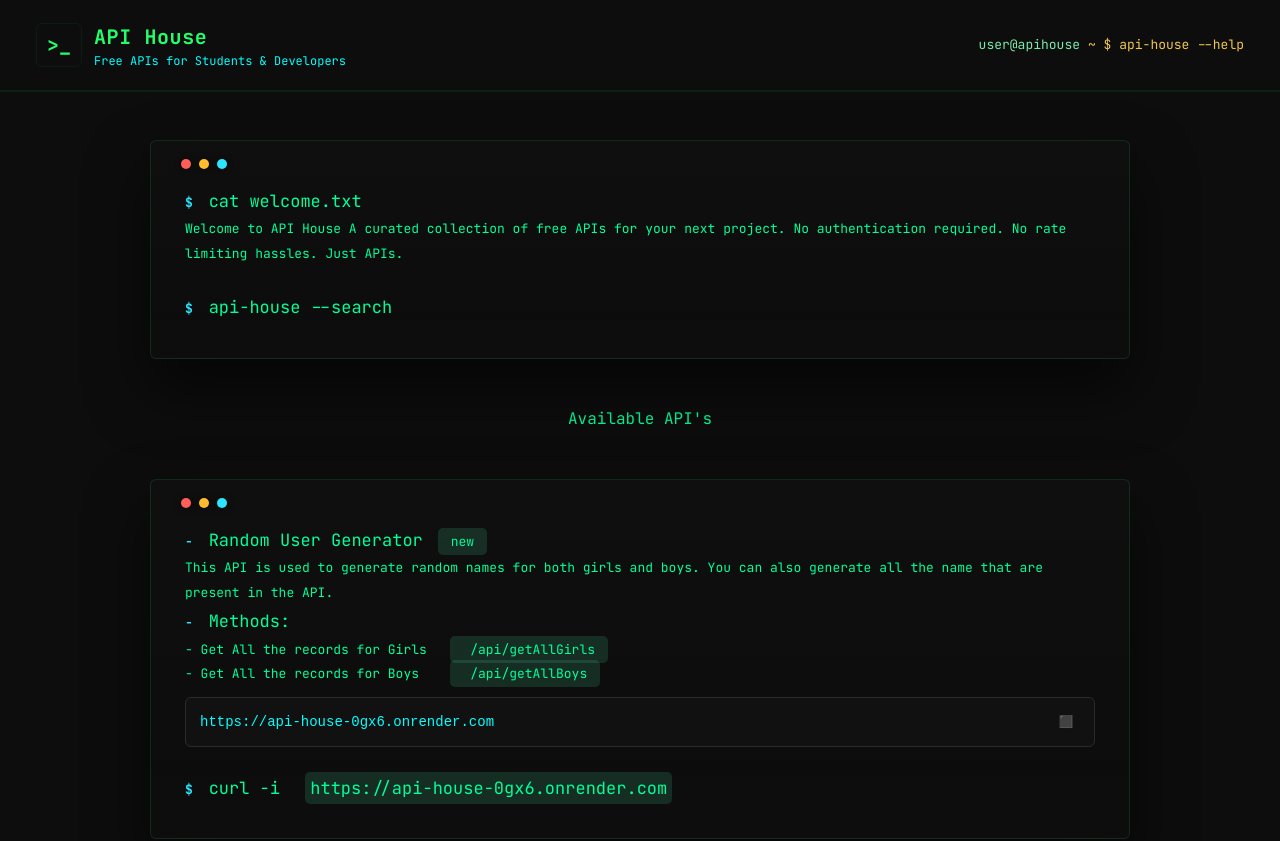
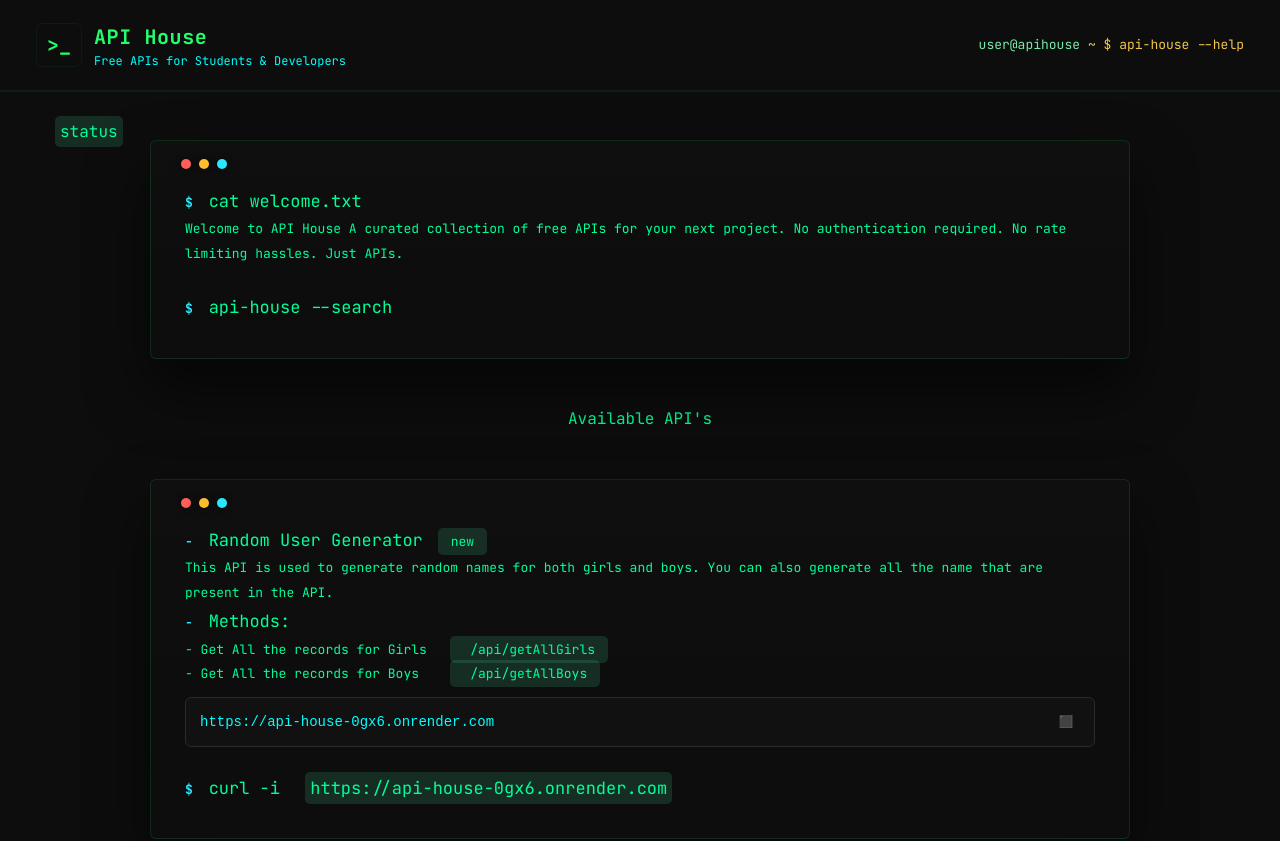
Before and after one commit to Vatsal-Verma/API-house, a React (Vite) app: page / in a window 1280 px wide. Shown: the top 841 px of the page. Built offline with nearby package versions, Linux system fonts and the light colour scheme.

Commit message:
commit new changes

```diff
--- a/index.html
+++ b/index.html
@@ -2,9 +2,9 @@
 <html lang="en">
   <head>
     <meta charset="UTF-8" />
-    <link rel="icon" type="image/svg+xml" href="/vite.svg" />
+    <link rel="icon" type="image/svg+xml" href="./src/assets/icon.svg" />
     <meta name="viewport" content="width=device-width, initial-scale=1.0" />
-    <title>api-cli</title>
+    <title>API-House</title>
   </head>
   <body>
     <div id="root"></div>
--- a/src/assets/components/Body.css
+++ b/src/assets/components/Body.css
@@ -18,6 +18,30 @@ html, body, #root {
   font-family: "JetBrains Mono", monospace;
   background: rgba(0, 0, 0, 0.63);
   color: var(--term-text);
+}
+
+body::-webkit-scrollbar {
+    width: 8px;
+}
+
+body::-webkit-scrollbar-track {
+    background: #0a0a0a;
+    border-radius: 10px;
+}
+
+body::-webkit-scrollbar-thumb {
+    background: rgb(5, 54, 5);
+    border-radius: 10px;
+    border: 2px solid #0a0a0a;
+}
+
+body::-webkit-scrollbar-thumb:hover {
+    background: #00d4aa;
+}
+
+
+body::-webkit-scrollbar-corner {
+    background: #0a0a0a;
 }
 
 .page-shell {.terminal-wrapper {
@@ -226,3 +250,63 @@ html, body, #root {
     margin: auto;
 
 }
+
+.sideNav {
+    position: fixed;
+    top: 0;
+    height: 100vh;
+    width: 400px;
+    padding: 20px;
+    overflow-y: auto;
+    transition: transform 0.5s ease, right 0.5s ease;
+    z-index: 150;
+    backdrop-filter: blur(20px);
+
+
+}
+
+.sideNav::-webkit-scrollbar {
+    width: 8px;
+}
+
+.sideNav::-webkit-scrollbar-track {
+    background: #0a0a0a;
+    border-radius: 10px;
+}
+
+.sideNav::-webkit-scrollbar-thumb {
+    background: rgb(5, 54, 5);
+    border-radius: 10px;
+    border: 2px solid #0a0a0a;
+}
+
+.sideNav::-webkit-scrollbar-thumb:hover {
+    background: #00d4aa;
+}
+
+
+.sideNav::-webkit-scrollbar-corner {
+    background: #0a0a0a;
+}
+
+
+.status-text {
+  margin-top: 50px;
+
+}
+
+.ul-list {
+  margin-top: 50px;
+  text-decoration: none;
+  list-style: none;
+  /* display: flex;
+  justify-content: center; */
+  /* text-align: center; */
+
+}
+
+.showNav {
+  position: absolute;
+  top: 15vh;
+  left: 40px;
+}
--- a/src/assets/components/Element.jsx
+++ b/src/assets/components/Element.jsx
@@ -6,6 +6,7 @@ import '@fortawesome/fontawesome-free/css/all.min.css';
 
 export default function Element() {
     const [copied, setCopied] = useState(false);
+    const [navBar, setNavBar] = useState(false);
 
     const handleCopy = () => {
         navigator.clipboard.writeText("https://api-house-0gx6.onrender.com");
@@ -54,6 +55,60 @@ export default function Element() {
             </main>
 
 
+        <div className="showNav" onClick={() => { setNavBar(true)}}>
+            <span className="status" style={{cursor: "pointer"}}>status</span>
+        </div>
+
+          { navBar && <div className="sideNav">
+                <center>
+                    <div className="status-text"> <span onClick={() => {
+                        console.log("btn clicked")
+                        setNavBar(false);
+                    }}> <span className="status" style={{cursor: "pointer"}}> close</span></span> HTTP Status </div>
+                </center>
+
+                <div className="status-list">
+                    <ul className="ul-list">
+
+                        <li>Success Codes</li>
+                        <br />
+                        <li><span className="status">200</span> OK</li>
+                        <li><span className="status">201</span> Created</li>
+                        <li><span className="status">202</span> Accepted</li>
+                        <li><span className="status">204</span> No Content</li>
+                        <br />
+
+                        <li>Redirection </li>
+                        <br />
+                        <li><span className="status">301</span> Moved Permanently</li>
+                        <li><span className="status">302</span> Found</li>
+                        <li><span className="status">304</span> Not Modified</li>
+                        <br />
+
+                        <li>Client Errors</li>
+                        <br />
+                        <li><span className="status">400</span> Bad Request</li>
+                        <li><span className="status">401</span> Unauthorized</li>
+                        <li><span className="status">403</span> Forbidden</li>
+                        <li><span className="status">404</span> Not Found</li>
+                        <li><span className="status">405</span> Method Not Allowed</li>
+                        <li><span className="status">408</span> Request Timeout</li>
+                        <li><span className="status">409</span> Conflict</li>
+                        <br />
+                        {/* 🔥 Server Errors */}
+                        <li>Server Errors</li>
+                        <br />
+                        <li><span className="status">500</span> Internal Server Error</li>
+                        <li><span className="status">501</span> Not Implemented</li>
+                        <li><span className="status">502</span> Bad Gateway</li>
+                        <li><span className="status">503</span> Service Unavailable</li>
+                        <li><span className="status">504</span> Gateway Timeout</li>
+                    </ul>
+                </div>
+            </div>
+            }
+
+
             <div className="head-text">
                 Available API's
             </div>
@@ -75,14 +130,14 @@ export default function Element() {
                                 This API is used to generate random names for both girls and boys. You can also generate all the name that are present in the API.
                             </span>
                             <br />
-                              <span className="prompt">-</span> <span className="prompt-text">Methods: </span>
+                            <span className="prompt">-</span> <span className="prompt-text">Methods: </span>
                             <br />
                             <span className="text">
-                              - Get All the records for Girls <span className="status">  /api/getAllGirls </span>
+                                - Get All the records for Girls <span className="status">  /api/getAllGirls </span>
                             </span>
                             <br />
                             <span className="text">
-                              - Get All the records for Boys  <span className="status">  /api/getAllBoys </span>
+                                - Get All the records for Boys  <span className="status">  /api/getAllBoys </span>
                             </span>
 
                             <div className="copy-field">
@@ -106,15 +161,14 @@ export default function Element() {
                 </section>
             </main>
 
-        <center> <a href="https://github.com/vatsal-verma" target="_blank" rel="noopener noreferrer">
+            <center> <a href="https://github.com/vatsal-verma" target="_blank" rel="noopener noreferrer">
                 <i
                     className="fa-brands fa-github"
-                    style={{ color: "white", fontSize: "36px", marginBottom: "50px"}}
+                    style={{ color: "white", fontSize: "36px", marginBottom: "50px" }}
                 ></i>
             </a>
-        </center>
+            </center>
         </div>
-
 
     );
 }
```
Also changed, not shown: src/assets/icon.svg (added).
